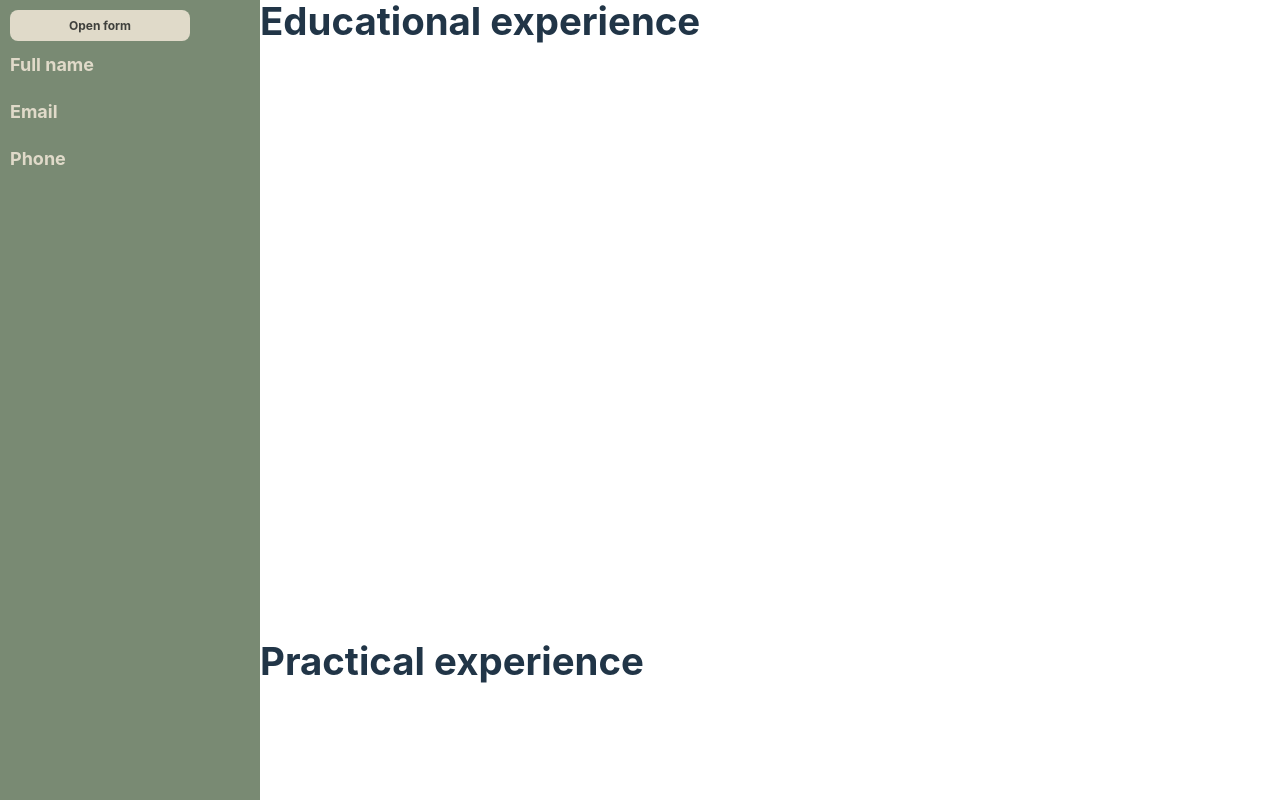
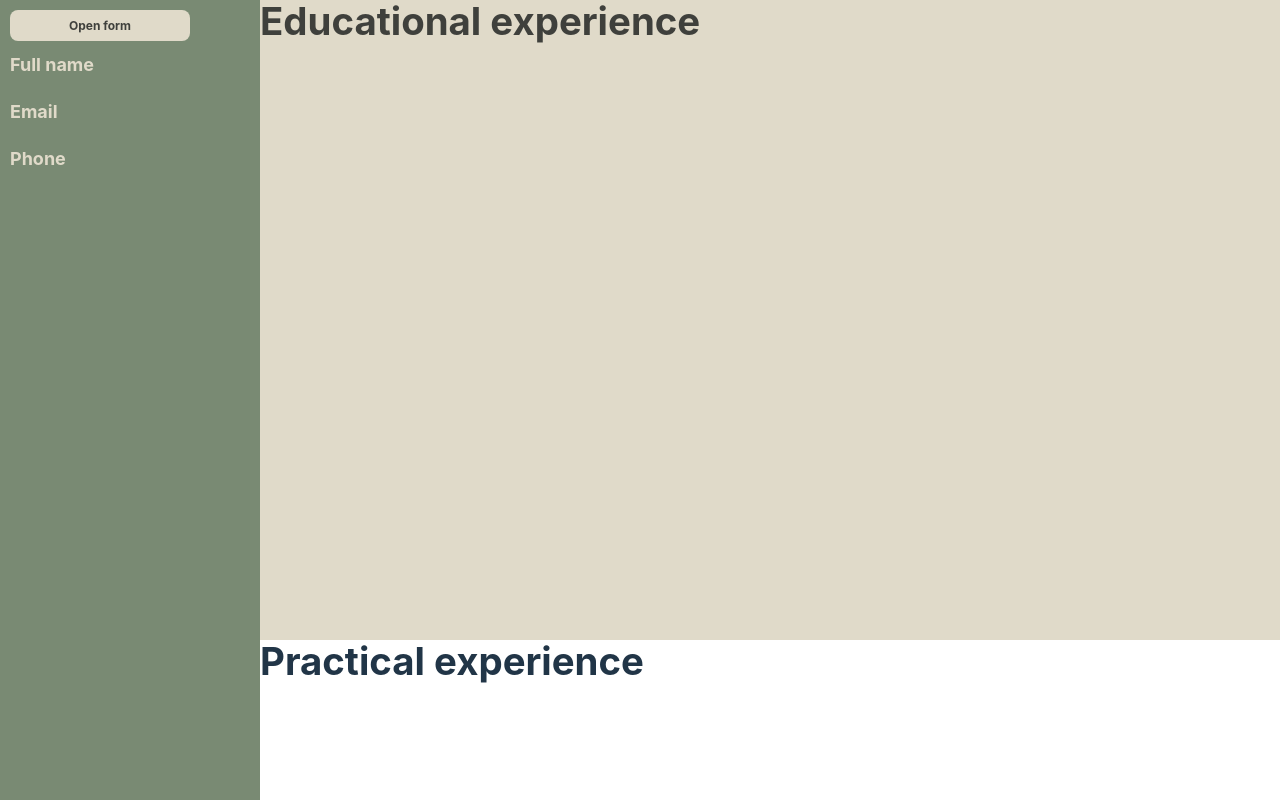
Before and after one commit to Francois-T9/cv-app, a React (Vite) app in the folder cv/: page / in a window 1280 px wide. Shown: the top 800 px of the page. Built offline with nearby package versions, Linux system fonts and the light colour scheme.

Commit message:
Imported css to educational component

```diff
--- a/cv/src/components/Educational.jsx
+++ b/cv/src/components/Educational.jsx
@@ -1,3 +1,5 @@
+import "../styles/educational.css";
+
 function Educational() {
   return (
     <div className="educational">
--- /dev/null
+++ b/cv/src/styles/educational.css
@@ -0,0 +1,4 @@
+.educational {
+  background-color: var(--white);
+  color: var(--black);
+}
```
